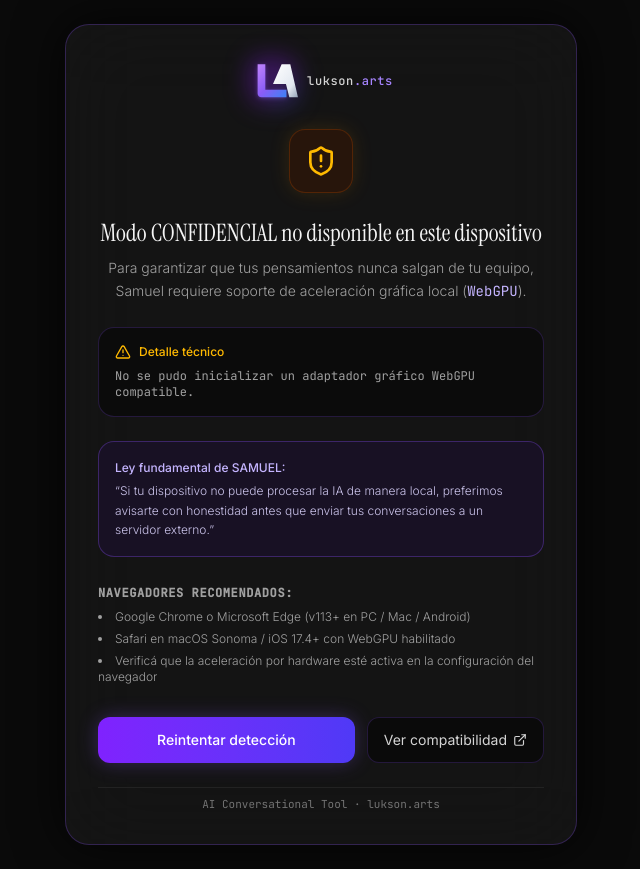
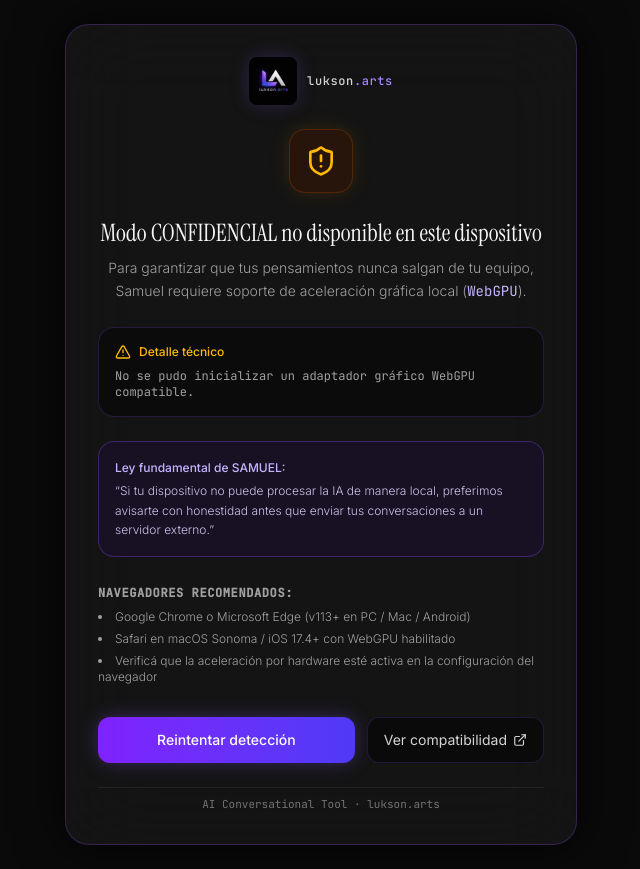
Before and after one commit to lukeetaah/samuel, a React (Vite) app: page / in a window 1280 px wide. Shown: the whole page, without its empty margins (319-959 px from the left). Built offline with nearby package versions, Linux system fonts and the light colour scheme.

Commit message:
feat: real lukson-logo.jpg with link + cinematic ThinkingIndicator during inference

```diff
--- a/src/App.tsx
+++ b/src/App.tsx
@@ -220,7 +220,7 @@
     return (
       <div className="min-h-screen bg-neutral-950 text-neutral-200 flex items-center justify-center p-6">
         <div className="text-center space-y-3 font-mono text-xs text-neutral-400">
-          <div className="w-6 h-6 border-2 border-emerald-500 border-t-transparent rounded-full animate-spin mx-auto" />
+          <div className="w-6 h-6 border-2 border-violet-500 border-t-transparent rounded-full animate-spin mx-auto" />
           <p>Verificando compatibilidad de aceleración gráfica WebGPU...</p>
         </div>
       </div>
@@ -245,7 +245,7 @@
   const isModelReady = engineState.status === 'ready' || engineState.status === 'generating';
 
   return (
-    <div className="min-h-screen bg-neutral-950 text-neutral-100 flex flex-col font-sans selection:bg-emerald-950 selection:text-emerald-200">
+    <div className="min-h-screen bg-neutral-950 text-neutral-100 flex flex-col font-sans selection:bg-violet-950 selection:text-violet-200">
       {/* Top Header */}
       <Header
         onOpenPrivacy={() => setIsPrivacyModalOpen(true)}
--- a/src/components/ChatView.tsx
+++ b/src/components/ChatView.tsx
@@ -3,12 +3,14 @@
  *
  * Sanctuary interface: intimate, distraction-free, focused on active listening.
  * lukson.arts visual universe: luxury dark glass and refined glowing capsules.
+ * Shows a cinematic ThinkingIndicator while the model is computing.
  */
 
 import React, { useState, useRef, useEffect } from 'react';
 import { Square, ArrowUp } from 'lucide-react';
 import { ChatMessage } from '../core/types';
 import { MessageItem } from './MessageItem';
+import { ThinkingIndicator } from './ThinkingIndicator';
 
 interface ChatViewProps {
   messages: ChatMessage[];
@@ -71,6 +73,12 @@
     e.target.style.height = `${Math.min(140, e.target.scrollHeight)}px`;
   };
 
+  // Determine if we should show the ThinkingIndicator:
+  // The model is generating but the last assistant message has no content yet (prefill phase)
+  const lastMsg = messages[messages.length - 1];
+  const showThinkingIndicator =
+    isGenerating && lastMsg?.role === 'assistant' && lastMsg?.isStreaming && !lastMsg?.content;
+
   return (
     <div className="flex-1 flex flex-col justify-between max-w-3xl w-full mx-auto px-4 sm:px-6 h-[calc(100svh-70px)]">
       {/* Messages Scroll Area */}
@@ -101,9 +109,15 @@
           </div>
         ) : (
           <div className="space-y-3">
-            {messages.map((msg) => (
-              <MessageItem key={msg.id} message={msg} />
-            ))}
+            {messages.map((msg) => {
+              // Don't render the empty streaming placeholder — ThinkingIndicator covers it
+              if (msg.role === 'assistant' && msg.isStreaming && !msg.content) return null;
+              return <MessageItem key={msg.id} message={msg} />;
+            })}
+
+            {/* Cinematic thinking indicator during prefill */}
+            {showThinkingIndicator && <ThinkingIndicator />}
+
             <div ref={messagesEndRef} />
           </div>
         )}
@@ -119,7 +133,8 @@
             onChange={handleTextareaChange}
             onKeyDown={handleKeyDown}
             placeholder="Decí lo que quieras..."
-            className="w-full resize-none bg-transparent text-neutral-100 placeholder-neutral-500 text-sm focus:outline-none px-2 py-1 max-h-[140px] leading-relaxed font-light"
+            disabled={isGenerating}
+            className="w-full resize-none bg-transparent text-neutral-100 placeholder-neutral-500 text-sm focus:outline-none px-2 py-1 max-h-[140px] leading-relaxed font-light disabled:opacity-50"
           />
 
           {isGenerating ? (
--- a/src/components/LuksonLogo.tsx
+++ b/src/components/LuksonLogo.tsx
@@ -1,7 +1,7 @@
 /**
- * lukson.arts Brand Emblem (LA)
+ * lukson.arts Brand Logo
  *
- * High-craft glowing geometric logo based on the official lukson.arts visual identity.
+ * Uses the real lukson-logo.jpg image and links to luksonarts.vercel.app.
  */
 
 import React from 'react';
@@ -18,61 +18,32 @@
   showText = false,
 }) => {
   return (
-    <div className={`inline-flex items-center gap-2.5 select-none ${className}`}>
+    <a
+      href="https://luksonarts.vercel.app"
+      target="_blank"
+      rel="noopener noreferrer"
+      className={`inline-flex items-center gap-2.5 select-none group ${className}`}
+      title="lukson.arts"
+    >
       <div
-        className="relative flex items-center justify-center shrink-0"
+        className="relative shrink-0 rounded-lg overflow-hidden shadow-[0_0_18px_rgba(139,92,246,0.25)] group-hover:shadow-[0_0_28px_rgba(139,92,246,0.45)] transition-shadow duration-300"
         style={{ width: size, height: size }}
       >
-        {/* Ambient Glow */}
-        <div className="absolute inset-0 bg-gradient-to-br from-violet-600/40 via-purple-600/30 to-blue-600/40 rounded-xl blur-md -z-10" />
-
-        <svg
-          viewBox="0 0 100 100"
+        <img
+          src="/lukson-logo.jpg"
+          alt="lukson.arts"
           width={size}
           height={size}
-          className="relative overflow-visible"
-        >
-          <defs>
-            {/* L Gradient: Neon Violet to Electric Blue */}
-            <linearGradient id="la-l-grad" x1="0%" y1="0%" x2="100%" y2="100%">
-              <stop offset="0%" stopColor="#C084FC" />
-              <stop offset="50%" stopColor="#8B5CF6" />
-              <stop offset="100%" stopColor="#3B82F6" />
-            </linearGradient>
-
-            {/* A Gradient: Metallic Titanium / Crisp White */}
-            <linearGradient id="la-a-grad" x1="0%" y1="0%" x2="100%" y2="100%">
-              <stop offset="0%" stopColor="#FFFFFF" />
-              <stop offset="70%" stopColor="#E2E8F0" />
-              <stop offset="100%" stopColor="#94A3B8" />
-            </linearGradient>
-
-            {/* Subtle glow filter */}
-            <filter id="la-glow" x="-20%" y="-20%" width="140%" height="140%">
-              <feDropShadow dx="0" dy="2" stdDeviation="4" floodColor="#8B5CF6" floodOpacity="0.4" />
-            </filter>
-          </defs>
-
-          {/* Geometric 'L' shape with rounded vertex */}
-          <path
-            d="M 18 15 L 34 15 L 34 68 L 78 68 L 78 84 L 26 84 C 21.5 84 18 80.5 18 76 Z"
-            fill="url(#la-l-grad)"
-            filter="url(#la-glow)"
-          />
-
-          {/* Geometric 'A' triangle leg crossing through */}
-          <path
-            d="M 68 15 L 86 15 L 102 84 L 84 84 L 77 56 L 50 56 L 68 15 Z"
-            fill="url(#la-a-grad)"
-          />
-        </svg>
+          className="w-full h-full object-cover"
+          loading="eager"
+        />
       </div>
 
       {showText && (
-        <span className="font-mono text-xs tracking-wider text-neutral-300 lowercase font-medium">
+        <span className="font-mono text-xs tracking-wider text-neutral-300 lowercase font-medium group-hover:text-white transition-colors">
           lukson<span className="text-violet-400">.arts</span>
         </span>
       )}
-    </div>
+    </a>
   );
 };
--- /dev/null
+++ b/src/components/ThinkingIndicator.tsx
@@ -0,0 +1,125 @@
+/**
+ * SAMUEL - Thinking Indicator
+ *
+ * Cinematic "oracle processing" animation shown while the local model
+ * is computing its response. Evokes the feel of a sentient intelligence
+ * parsing reality — rotating cryptic status phrases, glitch pulses,
+ * and a calm elapsed timer so the user knows it's working.
+ */
+
+import React, { useState, useEffect, useRef } from 'react';
+
+const THINKING_PHRASES = [
+  'procesando…',
+  'leyendo entre líneas…',
+  'buscando el ángulo justo…',
+  'conectando patrones…',
+  'separando ruido de señal…',
+  'ajustando la perspectiva…',
+  'encontrando las palabras…',
+  'escuchando lo que dijiste…',
+  'descifrando intención…',
+  'calibrando profundidad…',
+  'mapeando el contexto…',
+  'preparando la respuesta…',
+];
+
+export const ThinkingIndicator: React.FC = () => {
+  const [phraseIndex, setPhraseIndex] = useState(0);
+  const [elapsed, setElapsed] = useState(0);
+  const [glitch, setGlitch] = useState(false);
+  const startRef = useRef(Date.now());
+
+  // Rotate phrases every 3.5s
+  useEffect(() => {
+    const interval = setInterval(() => {
+      setPhraseIndex((prev) => (prev + 1) % THINKING_PHRASES.length);
+    }, 3500);
+    return () => clearInterval(interval);
+  }, []);
+
+  // Elapsed timer
+  useEffect(() => {
+    const interval = setInterval(() => {
+      setElapsed(Math.floor((Date.now() - startRef.current) / 1000));
+    }, 1000);
+    return () => clearInterval(interval);
+  }, []);
+
+  // Random glitch pulses
+  useEffect(() => {
+    const triggerGlitch = () => {
+      setGlitch(true);
+      setTimeout(() => setGlitch(false), 150);
+    };
+    const interval = setInterval(() => {
+      if (Math.random() > 0.6) triggerGlitch();
+    }, 2000);
+    return () => clearInterval(interval);
+  }, []);
+
+  const formatTime = (s: number) => {
+    const min = Math.floor(s / 60);
+    const sec = s % 60;
+    return min > 0 ? `${min}m ${sec}s` : `${sec}s`;
+  };
+
+  return (
+    <div className="flex flex-col w-full my-4 items-start">
+      <div className="max-w-[88%] sm:max-w-[80%] rounded-2xl px-6 py-5 bg-neutral-900/70 border border-violet-500/20 backdrop-blur-xl shadow-[0_8px_32px_rgba(0,0,0,0.6)]">
+        {/* Animated bars — three pulsing lines with staggered timing */}
+        <div className="flex items-center gap-3 mb-4">
+          <div className="flex gap-1 items-end h-5">
+            <div
+              className="w-[3px] rounded-full bg-gradient-to-t from-violet-500 to-blue-400 animate-pulse"
+              style={{ height: '12px', animationDelay: '0ms', animationDuration: '1.2s' }}
+            />
+            <div
+              className="w-[3px] rounded-full bg-gradient-to-t from-violet-500 to-blue-400 animate-pulse"
+              style={{ height: '18px', animationDelay: '200ms', animationDuration: '1.4s' }}
+            />
+            <div
+              className="w-[3px] rounded-full bg-gradient-to-t from-violet-500 to-blue-400 animate-pulse"
+              style={{ height: '10px', animationDelay: '400ms', animationDuration: '1.0s' }}
+            />
+            <div
+              className="w-[3px] rounded-full bg-gradient-to-t from-violet-500 to-blue-400 animate-pulse"
+              style={{ height: '20px', animationDelay: '100ms', animationDuration: '1.6s' }}
+            />
+            <div
+              className="w-[3px] rounded-full bg-gradient-to-t from-violet-500 to-blue-400 animate-pulse"
+              style={{ height: '8px', animationDelay: '300ms', animationDuration: '1.1s' }}
+            />
+          </div>
+          <span className="text-xs font-mono text-violet-300/90 font-medium tracking-wider uppercase">
+            SAMUEL
+          </span>
+        </div>
+
+        {/* Rotating phrase with glitch effect */}
+        <div
+          className={`text-sm font-light text-neutral-300 tracking-wide transition-all duration-200 ${
+            glitch ? 'translate-x-[1px] opacity-70 skew-x-1' : 'opacity-100'
+          }`}
+        >
+          <span className="text-violet-400/70 mr-1 font-mono text-xs">›</span>
+          {THINKING_PHRASES[phraseIndex]}
+        </div>
+
+        {/* Elapsed + subliminal reassurance */}
+        <div className="mt-3 flex items-center justify-between text-[10px] font-mono text-neutral-500">
+          <span className="flex items-center gap-1.5">
+            <span className="w-1.5 h-1.5 rounded-full bg-violet-400 animate-pulse" />
+            inferencia local activa
+          </span>
+          <span className="tabular-nums text-violet-400/60">{formatTime(elapsed)}</span>
+        </div>
+
+        {/* Progress shimmer bar */}
+        <div className="mt-3 h-[2px] w-full bg-neutral-800 rounded-full overflow-hidden">
+          <div className="h-full w-1/3 bg-gradient-to-r from-transparent via-violet-500/60 to-transparent rounded-full animate-shimmer" />
+        </div>
+      </div>
+    </div>
+  );
+};
--- a/src/index.css
+++ b/src/index.css
@@ -66,3 +66,18 @@
 ::-webkit-scrollbar-thumb:hover {
   background: rgba(139, 92, 246, 0.4);
 }
+
+/* Shimmer animation for ThinkingIndicator */
+@keyframes shimmer {
+  0% { transform: translateX(-100%); }
+  100% { transform: translateX(400%); }
+}
+
+.animate-shimmer {
+  animation: shimmer 2s ease-in-out infinite;
+}
+
+/* Glitch skew utility */
+.skew-x-1 {
+  transform: skewX(1deg);
+}
```
Also changed, not shown: 1 other file (tests, documents, lock files or other folders).
